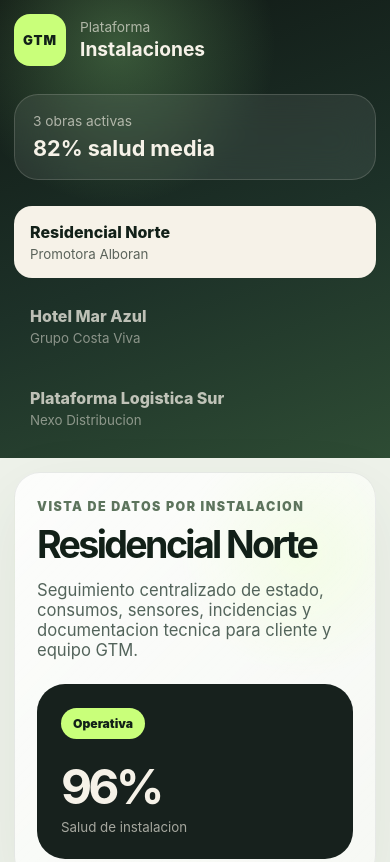
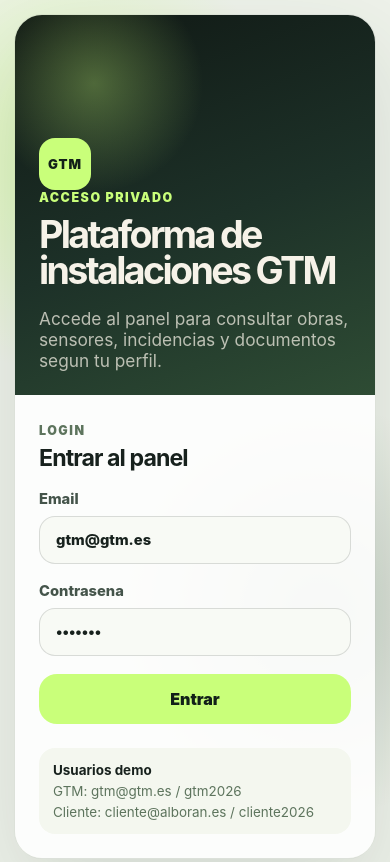
Before and after one commit to GTMCloud/plataforma-gtm, a Svelte app: page / in a window 390 px wide. Shown: the top 862 px of the page. Built offline with nearby package versions, Linux system fonts and the light colour scheme.

Commit message:
Add role-based login

```diff
--- a/src/App.svelte
+++ b/src/App.svelte
@@ -1,7 +1,35 @@
 <script>
+  const users = [
+    {
+      id: 'user-gtm',
+      name: 'Equipo GTM',
+      email: 'gtm@gtm.es',
+      password: 'gtm2026',
+      role: 'gtm',
+      clientKey: null
+    },
+    {
+      id: 'user-alboran',
+      name: 'Promotora Alboran',
+      email: 'cliente@alboran.es',
+      password: 'cliente2026',
+      role: 'client',
+      clientKey: 'alboran'
+    },
+    {
+      id: 'user-costa',
+      name: 'Grupo Costa Viva',
+      email: 'cliente@costaviva.es',
+      password: 'cliente2026',
+      role: 'client',
+      clientKey: 'costa-viva'
+    }
+  ]
+
   const installations = [
     {
       id: 'obra-norte',
+      clientKey: 'alboran',
       name: 'Residencial Norte',
       client: 'Promotora Alboran',
       location: 'Valencia',
@@ -31,6 +59,7 @@
     },
     {
       id: 'hotel-mar',
+      clientKey: 'costa-viva',
       name: 'Hotel Mar Azul',
       client: 'Grupo Costa Viva',
       location: 'Alicante',
@@ -60,6 +89,7 @@
     },
     {
       id: 'logistica-sur',
+      clientKey: 'nexo',
       name: 'Plataforma Logistica Sur',
       client: 'Nexo Distribucion',
       location: 'Murcia',
@@ -89,18 +119,101 @@
     }
   ]
 
+  let currentUser = null
+  let email = 'gtm@gtm.es'
+  let password = 'gtm2026'
+  let loginError = ''
   let selectedId = installations[0].id
 
-  $: selectedInstallation = installations.find((installation) => installation.id === selectedId)
-  $: totalAlerts = installations.reduce(
+  $: accessibleInstallations = currentUser?.role === 'gtm'
+    ? installations
+    : installations.filter((installation) => installation.clientKey === currentUser?.clientKey)
+  $: if (
+    currentUser &&
+    accessibleInstallations.length > 0 &&
+    !accessibleInstallations.some((installation) => installation.id === selectedId)
+  ) {
+    selectedId = accessibleInstallations[0].id
+  }
+  $: selectedInstallation = accessibleInstallations.find((installation) => installation.id === selectedId)
+    ?? accessibleInstallations[0]
+  $: totalAlerts = accessibleInstallations.reduce(
     (total, installation) => total + Number(installation.metrics[2].value),
     0
   )
-  $: averageHealth = Math.round(
-    installations.reduce((total, installation) => total + installation.health, 0) / installations.length
-  )
+  $: averageHealth = accessibleInstallations.length
+    ? Math.round(
+        accessibleInstallations.reduce((total, installation) => total + installation.health, 0) /
+          accessibleInstallations.length
+      )
+    : 0
+
+  function handleLogin() {
+    const normalizedEmail = email.trim().toLowerCase()
+    const user = users.find(
+      (candidate) => candidate.email === normalizedEmail && candidate.password === password
+    )
+
+    if (!user) {
+      loginError = 'Email o contrasena incorrectos.'
+      return
+    }
+
+    currentUser = user
+    loginError = ''
+  }
+
+  function handleLogout() {
+    currentUser = null
+    password = ''
+    loginError = ''
+    selectedId = installations[0].id
+  }
 </script>
 
+{#if !currentUser}
+  <main class="login-shell">
+    <section class="login-panel">
+      <div class="login-copy">
+        <span class="brand-mark">GTM</span>
+        <span class="eyebrow">Acceso privado</span>
+        <h1>Plataforma de instalaciones GTM</h1>
+        <p>
+          Accede al panel para consultar obras, sensores, incidencias y documentos segun tu perfil.
+        </p>
+      </div>
+
+      <form class="login-card" on:submit|preventDefault={handleLogin}>
+        <div>
+          <span class="eyebrow">Login</span>
+          <h2>Entrar al panel</h2>
+        </div>
+
+        <label>
+          Email
+          <input bind:value={email} type="email" autocomplete="email" required />
+        </label>
+
+        <label>
+          Contrasena
+          <input bind:value={password} type="password" autocomplete="current-password" required />
+        </label>
+
+        {#if loginError}
+          <p class="login-error">{loginError}</p>
+        {/if}
+
+        <button type="submit">Entrar</button>
+
+        <div class="demo-users">
+          <strong>Usuarios demo</strong>
+          <span>GTM: gtm@gtm.es / gtm2026</span>
+          <span>Cliente: cliente@alboran.es / cliente2026</span>
+        </div>
+      </form>
+    </section>
+  </main>
+{:else}
 <main class="shell">
   <aside class="sidebar" aria-label="Instalaciones">
     <div class="brand">
@@ -112,12 +225,18 @@
     </div>
 
     <div class="sidebar-summary">
-      <span>{installations.length} obras activas</span>
+      <span>{accessibleInstallations.length} obras visibles</span>
       <strong>{averageHealth}% salud media</strong>
     </div>
 
+    <div class="user-card">
+      <span>{currentUser.role === 'gtm' ? 'Usuario GTM' : 'Cliente'}</span>
+      <strong>{currentUser.name}</strong>
+      <button type="button" on:click={handleLogout}>Cerrar sesion</button>
+    </div>
+
     <nav class="installation-list">
-      {#each installations as installation}
+      {#each accessibleInstallations as installation}
         <button
           class:active={installation.id === selectedId}
           type="button"
@@ -257,3 +376,4 @@
     </div>
   </section>
 </main>
+{/if}
--- a/src/app.css
+++ b/src/app.css
@@ -28,8 +28,131 @@ button {
   border: 0;
 }
 
+input {
+  font: inherit;
+}
+
 #app {
   min-height: 100vh;
+}
+
+.login-shell {
+  display: grid;
+  min-height: 100vh;
+  place-items: center;
+  padding: 28px;
+  background:
+    radial-gradient(circle at 20% 18%, rgba(201, 255, 122, 0.5), transparent 28%),
+    radial-gradient(circle at 82% 70%, rgba(46, 76, 52, 0.18), transparent 30%),
+    #eef2ea;
+}
+
+.login-panel {
+  display: grid;
+  grid-template-columns: minmax(0, 1fr) 420px;
+  width: min(1080px, 100%);
+  overflow: hidden;
+  border: 1px solid rgba(23, 33, 29, 0.08);
+  border-radius: 38px;
+  box-shadow: 0 34px 90px rgba(42, 61, 49, 0.14);
+}
+
+.login-copy {
+  display: grid;
+  align-content: end;
+  min-height: 620px;
+  padding: 42px;
+  color: #f6f2e8;
+  background:
+    radial-gradient(circle at 22% 18%, rgba(201, 255, 122, 0.32), transparent 26%),
+    linear-gradient(160deg, #101814 0%, #1d3128 54%, #2e4c34 100%);
+}
+
+.login-copy .brand-mark {
+  margin-bottom: auto;
+}
+
+.login-copy .eyebrow {
+  color: #c9ff7a;
+}
+
+.login-copy h1 {
+  color: #f6f2e8;
+}
+
+.login-copy p {
+  max-width: 620px;
+  margin-top: 20px;
+  color: rgba(246, 242, 232, 0.72);
+  font-size: 1.08rem;
+}
+
+.login-card {
+  display: grid;
+  align-content: center;
+  gap: 18px;
+  padding: 42px;
+  background: rgba(255, 255, 255, 0.86);
+}
+
+.login-card label {
+  display: grid;
+  gap: 8px;
+  color: #44544a;
+  font-size: 0.92rem;
+  font-weight: 800;
+}
+
+.login-card input {
+  width: 100%;
+  padding: 14px 16px;
+  color: #17211d;
+  border: 1px solid rgba(23, 33, 29, 0.14);
+  border-radius: 16px;
+  background: #f8faf5;
+  outline: none;
+}
+
+.login-card input:focus {
+  border-color: #5d745d;
+  box-shadow: 0 0 0 4px rgba(201, 255, 122, 0.38);
+}
+
+.login-card button,
+.user-card button {
+  cursor: pointer;
+}
+
+.login-card button {
+  padding: 15px 18px;
+  color: #122018;
+  border-radius: 18px;
+  background: #c9ff7a;
+  font-weight: 900;
+}
+
+.login-error {
+  padding: 12px 14px;
+  color: #5a1a0d;
+  border-radius: 14px;
+  background: #ffd8cb;
+  font-size: 0.9rem;
+  font-weight: 800;
+}
+
+.demo-users {
+  display: grid;
+  gap: 5px;
+  margin-top: 6px;
+  padding: 14px;
+  color: #5d745d;
+  border-radius: 16px;
+  background: #f4f7ef;
+  font-size: 0.84rem;
+}
+
+.demo-users strong {
+  color: #17211d;
 }
 
 .shell {
@@ -98,6 +221,36 @@ button {
 .sidebar-summary strong {
   margin-top: 6px;
   font-size: 1.35rem;
+}
+
+.user-card {
+  display: grid;
+  gap: 8px;
+  padding: 18px;
+  border: 1px solid rgba(246, 242, 232, 0.16);
+  border-radius: 24px;
+  background: rgba(255, 255, 255, 0.08);
+}
+
+.user-card span {
+  color: rgba(246, 242, 232, 0.64);
+  font-size: 0.82rem;
+  font-weight: 800;
+}
+
+.user-card strong {
+  color: #f6f2e8;
+}
+
+.user-card button {
+  width: fit-content;
+  margin-top: 6px;
+  padding: 9px 12px;
+  color: #122018;
+  border-radius: 999px;
+  background: #c9ff7a;
+  font-size: 0.84rem;
+  font-weight: 900;
 }
 
 .installation-list {
@@ -404,6 +557,14 @@ dd {
 }
 
 @media (max-width: 1060px) {
+  .login-panel {
+    grid-template-columns: 1fr;
+  }
+
+  .login-copy {
+    min-height: 420px;
+  }
+
   .shell {
     grid-template-columns: 1fr;
   }
@@ -429,6 +590,23 @@ dd {
 }
 
 @media (max-width: 720px) {
+  .login-shell {
+    padding: 14px;
+  }
+
+  .login-panel {
+    border-radius: 28px;
+  }
+
+  .login-copy,
+  .login-card {
+    padding: 24px;
+  }
+
+  .login-copy {
+    min-height: 380px;
+  }
+
   .content,
   .sidebar {
     padding: 14px;
```
